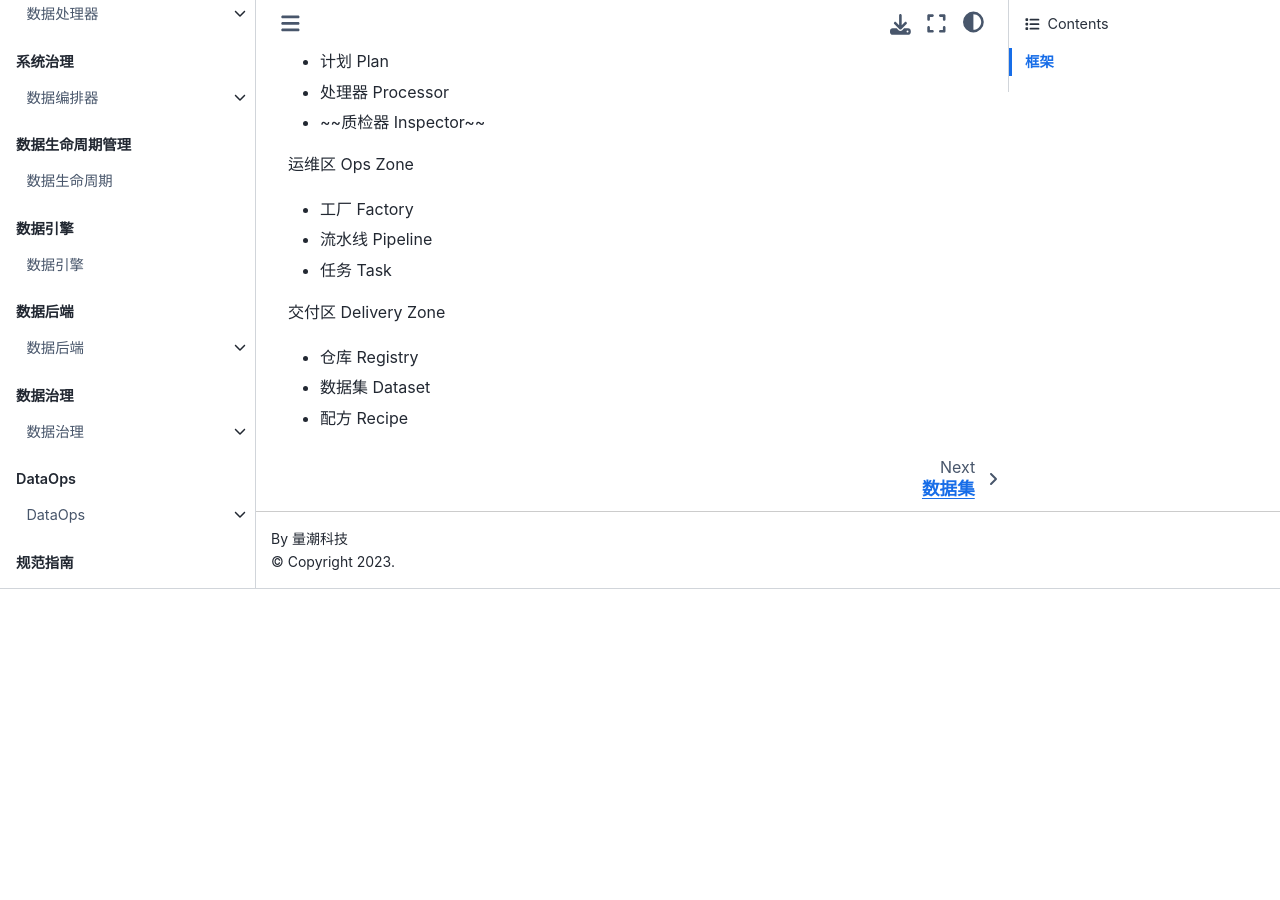
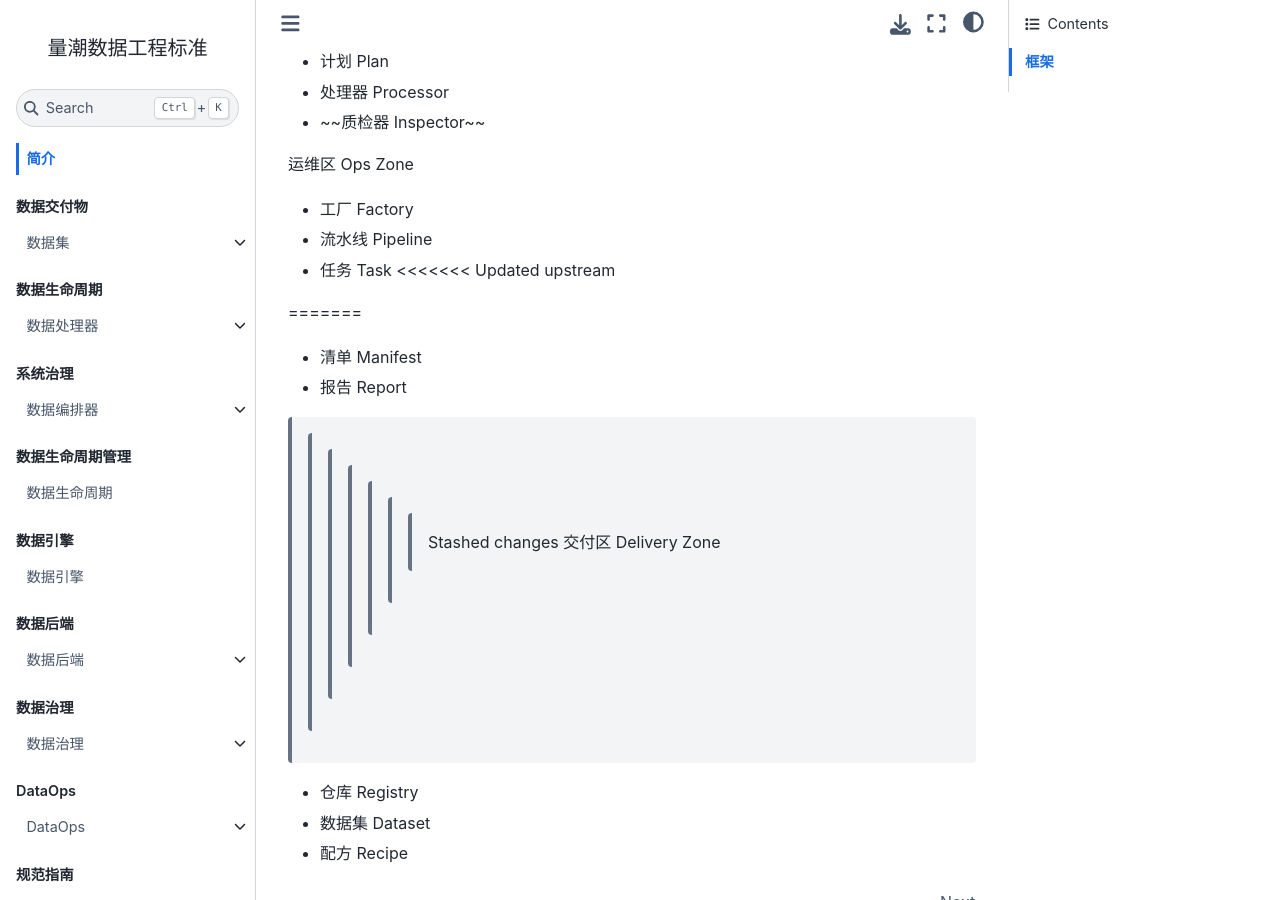
Before and after one commit to quanttide/quanttide-specification-of-data-engineering, a Jupyter Book: the page built from index.md, in a window 1280 px wide and 900 px high, scrolled down 421 px. Built offline with Jupyter Book 1.0.4 settings and Sphinx 7.4.7 and the Sphinx Book theme 1.1.4, drawn with Linux system fonts in a browser that asks for light colours; before the commit the page ends 1010 px from its top, so only the background shows below that.

Commit message:
Update documentation

```diff
--- a/index.md
+++ b/index.md
@@ -18,7 +18,12 @@
 - 工厂 Factory
 - 流水线 Pipeline
 - 任务 Task
+<<<<<<< Updated upstream
 
+=======
+- 清单 Manifest
+- 报告 Report
+>>>>>>> Stashed changes
 交付区 Delivery Zone
 - 仓库 Registry
 - 数据集 Dataset
```
